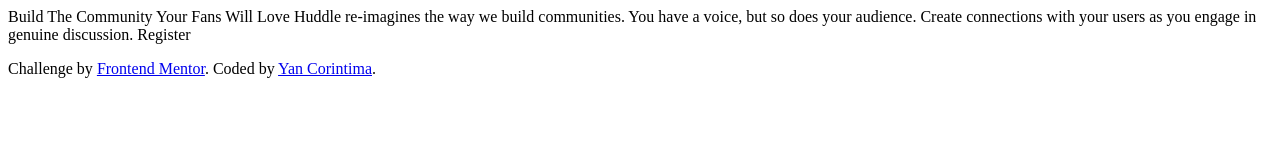
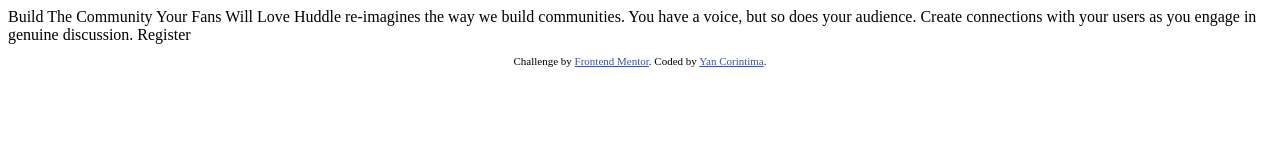
Before and after one commit to Nigraum/huddle-landing-page, a plain HTML site: page index.html in a window 1280 px wide. Drawn offline with Linux system fonts and the light colour scheme.

Commit message:
Linking styles to index

```diff
--- a/index.html
+++ b/index.html
@@ -3,7 +3,8 @@
 <head>
   <meta charset="UTF-8">
   <meta name="viewport" content="width=device-width, initial-scale=1.0">
-  <link rel="icon" type="image/png" sizes="32x32" href="./images/favicon-32x32.png">
+  <link rel="stylesheet" href="./assets/styles.css">
+  <link rel="icon" type="image/png" sizes="32x32" href="./assets/images/favicon-32x32.png">
   <title>Frontend Mentor | Huddle landing page with single introductory section</title>
 </head>
 <body>
```
